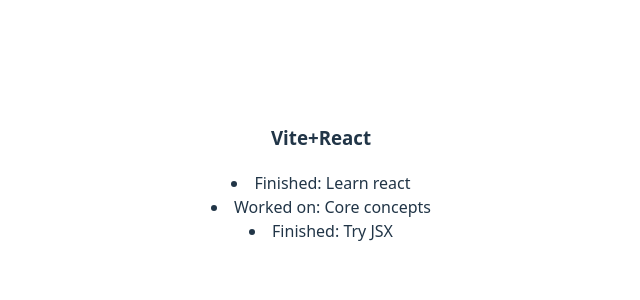
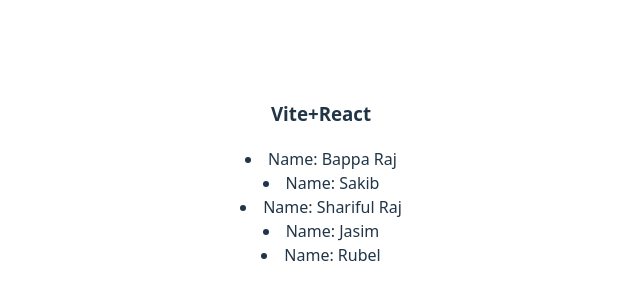
Before and after one commit to Samia123-source/reactfirstproject, a React (Vite) app: page / in a window 1280 px wide. Shown: the part 226-526 px from the top of the page, without its empty margins (319-959 px from the left). Built offline with nearby package versions, Linux system fonts and the light colour scheme.

Commit message:
Map Using

```diff
--- /dev/null
+++ b/src/Actor.jsx
@@ -0,0 +1,3 @@
+export default function Actor({name}){
+    return <li>Name: {name}</li>
+}
--- a/src/App.jsx
+++ b/src/App.jsx
@@ -1,72 +1,25 @@
-import { useState } from 'react'
-import reactLogo from './assets/react.svg'
-import viteLogo from '/vite.svg'
+
 import './App.css'
-import Todo from './Todo'
+import Actor from './Actor'
 
 
 function App() {
+
+  const actors = ['Sakib', 'Shariful Raj', 'Jasim', 'Rubel']
 
   return (
     <>
 
       <h3>Vite+React</h3>
-      <Todo
-       task = 'Learn react' isDone={true}></Todo>
-      <Todo
-      task = 'Core concepts' isDone={false}></Todo>
-      <Todo
-      task = 'Try JSX' isDone={true}></Todo>
-      {/* <Device name= "Laptop" price="55"></Device>
-      <Device name= "Mobile" price="17"></Device>
-      <Device name= "Watch" price="3"></Device>
-       <Person></Person>
-       <Student grade="7" score= "99"></Student>
-       <Student grade= {12} score= "85"></Student>
-       <Student></Student>
-       <Developer></Developer> */}
+      <Actor name= {"Bappa Raj"}></Actor>
+
+     {
+      actors.map (actor => <Actor name={actor}></Actor>)
+     }
+
     </>
   )
 }
 
-function Device(props) {
-  // console.log (props)
-  return <h2>This Device:{props.name} price:{props.price}</h2>
-}
 
-function Person() {
-  const age = 25;
-  const money = 20;
-  const person = {name: "sakib", age: 12}
-  return <h3>I am {person.name} with age:{age+money}</h3>
-}
-const {grade, score} = {grade:"7", score: "99"}
-function Student({grade=1, score=0}) {
-  console.log(grade, score);
-
-  return (
-     <div className= "student">
-    <h3>This is a Student</h3>
-    <p>Class: {grade}</p>
-    <p>score: {score}</p>
-  </div>
-  )
-
-}
-function Developer() {
-  const developerstyle= {
-    margin: '20px',
-    padding: '20px',
-    border:'2px solid purple',
-    borderRadius: '20px'
-  }
-  return(
-  <div style= {developerstyle}>
-    <h5>Devo devo</h5>
-    <p>Coding: </p>
-  </div>
-  )
-}
-
-
-export default App
+ export default App
--- a/src/Todo.jsx
+++ b/src/Todo.jsx
@@ -55,14 +55,14 @@
 // }
 
 // Conditional Rendering option:2
-   export default function Todo({task, isDone}){
-    let listItem;
-  if(isDone){
-    listItem = <li>Finished: {task}</li>
+//    export default function Todo({task, isDone}){
+//     let listItem;
+//   if(isDone){
+//     listItem = <li>Finished: {task}</li>
 
-    }
-    else{
-      listItem = <li>Worked on: {task}</li>
-    }
-return listItem;
-    }
+//     }
+//     else{
+//       listItem = <li>Worked on: {task}</li>
+//     }
+// return listItem;
+//     }
```
